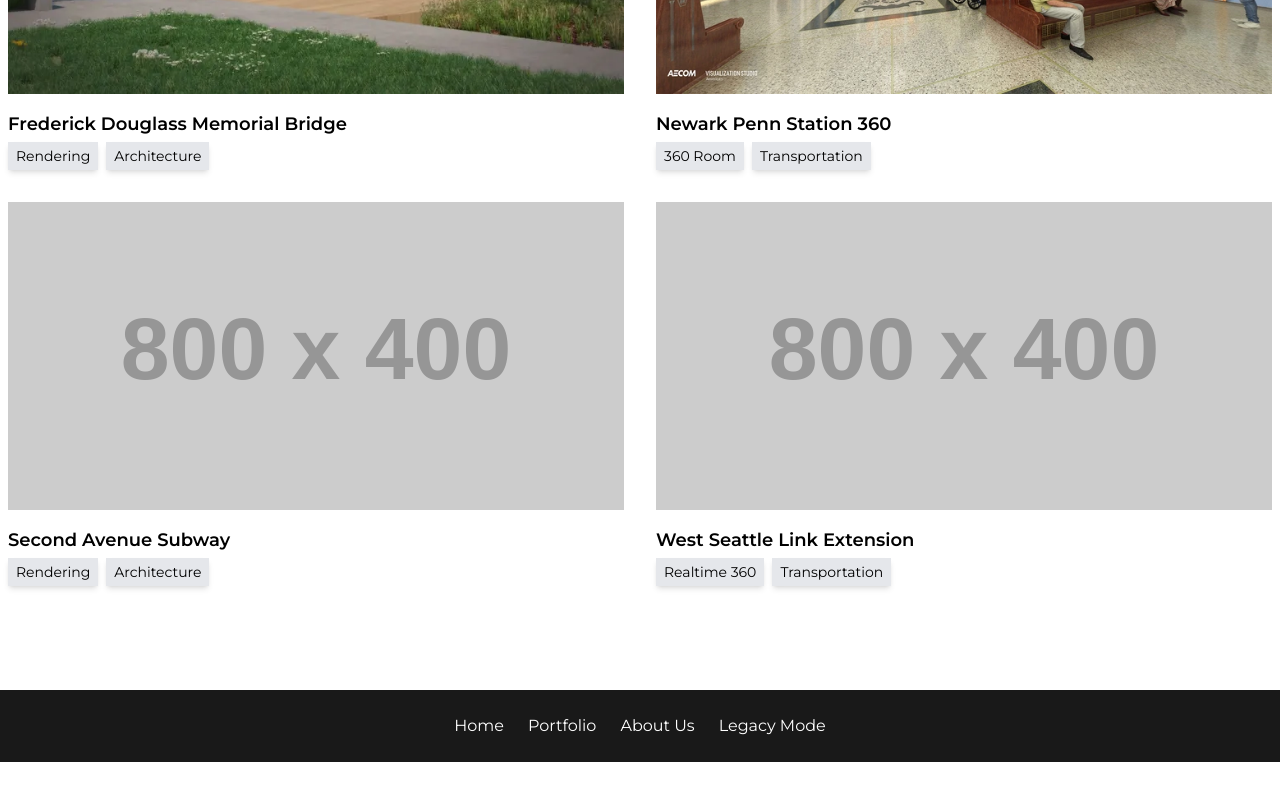
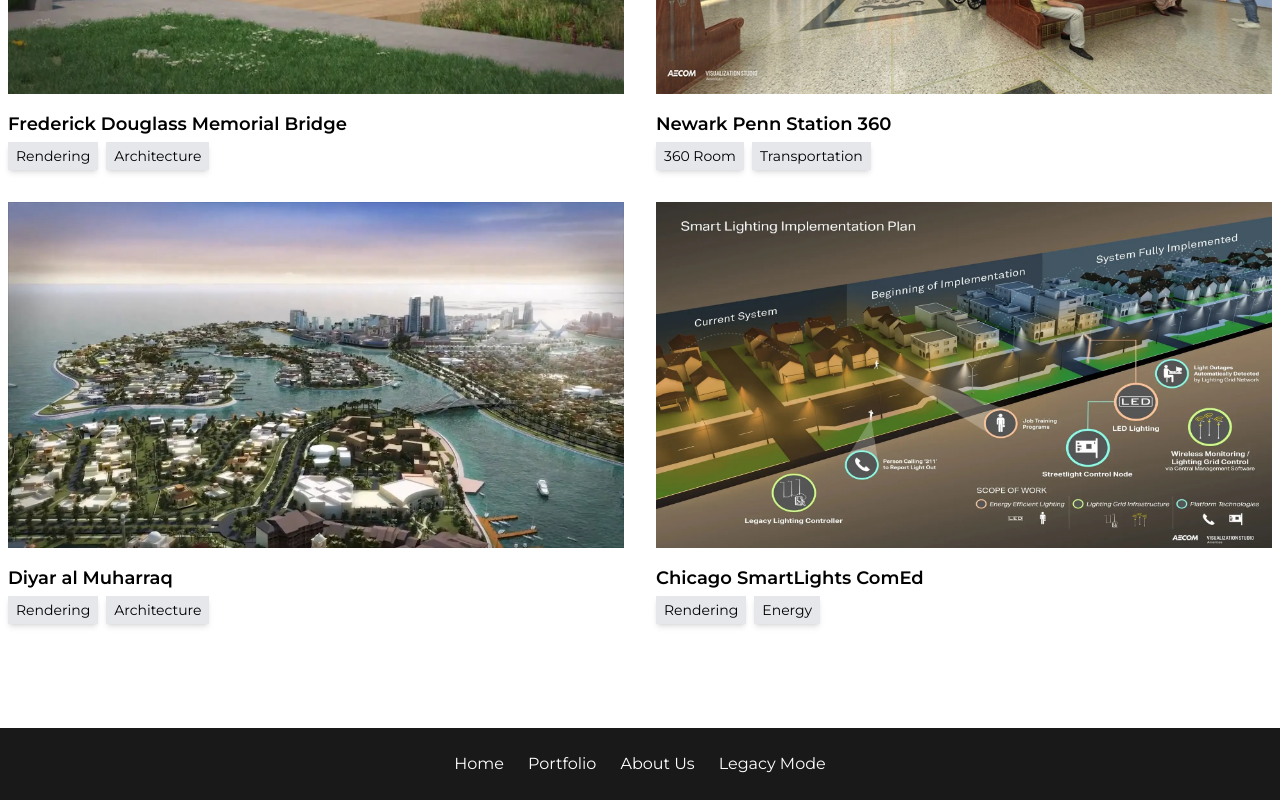
Before and after one commit to AECOMVizStudio/vizsite2024, a Next.js app: page /portfolio in a window 1280 px wide. Shown: the part 1442-2242 px from the top of the page. Before the commit the page ends 2204 px from the top, so only its background shows below. Built offline with nearby package versions, Linux system fonts and the light colour scheme.

Commit message:
Changes to image viewer modal and additional projects added

```diff
--- a/app/portfolio/page.tsx
+++ b/app/portfolio/page.tsx
@@ -47,16 +47,18 @@ const portfolioItems = [
     tags: ['360 Room', 'Transportation'],
   },
   {
-    imageSrc: 'https://placehold.co/800x400',
-    title: 'Second Avenue Subway',
-    href: 'https://aecomvis2023.herokuapp.com/portfolio',
+    imageSrc: '/portfolio/DiyarAlMuharraq.webp',
+    title: 'Diyar al Muharraq',
+    description : 'A visualization of the largest privately built community in Bahrain',
+    href: 'https://vimeo.com/386603551',
     tags: ['Rendering', 'Architecture'],
   },
   {
-    imageSrc: 'https://placehold.co/800x400',
-    title: 'West Seattle Link Extension',
-    href: 'https://aecomvis2023.herokuapp.com/portfolio',
-    tags: ['Realtime 360', 'Transportation'],
+    imageSrc: '/portfolio/Lakefront.webp',
+    title: 'Chicago SmartLights ComEd',
+    description: 'A detailed techincal rendering of the Smart Lighting Implementation plan',
+    href: '/portfolio/Lakefront.webp',
+    tags: ['Rendering', 'Energy'],
   },
 ]
 
--- a/ui/components/portfolio/ImageViewer.tsx
+++ b/ui/components/portfolio/ImageViewer.tsx
@@ -11,7 +11,7 @@ const ImageViewer = ({ imageSrc, altText, isOpen, onClose }: ImageViewerProps) =
 
     return (
         <div className="fixed inset-0 bg-black bg-opacity-80 flex justify-center items-center z-50">
-          <div className="relative max-w-7xl w-full ">
+          <div className="relative max-w-6xl w-full ">
             <button
               onClick={onClose}
               className="absolute top-0 right-0  text-white text-2xl p-4"
--- a/ui/components/portfolio/PortfolioItem.tsx
+++ b/ui/components/portfolio/PortfolioItem.tsx
@@ -1,6 +1,7 @@
 'use client'
 import { useState } from 'react'
 import ImageViewer from './ImageViewer';
+import { oneMinus } from 'three/webgpu';
 
 interface PortfolioItemProps {
     imageSrc: string;
@@ -72,7 +73,7 @@ const PortfolioItem = ({ imageSrc, title, href, description, tags}: PortfolioIte
             </div>
             {isViewerOpen && (
                 <ImageViewer
-                    imageSrc={href}
+                    imageSrc={imageSrc}
                     altText={title}
                     isOpen={isViewerOpen}
                     onClose={closeViewer}
```
Also changed, not shown: public/portfolio/DiyarAlMuharraq.webp (added), public/portfolio/Lakefront.webp (added).
